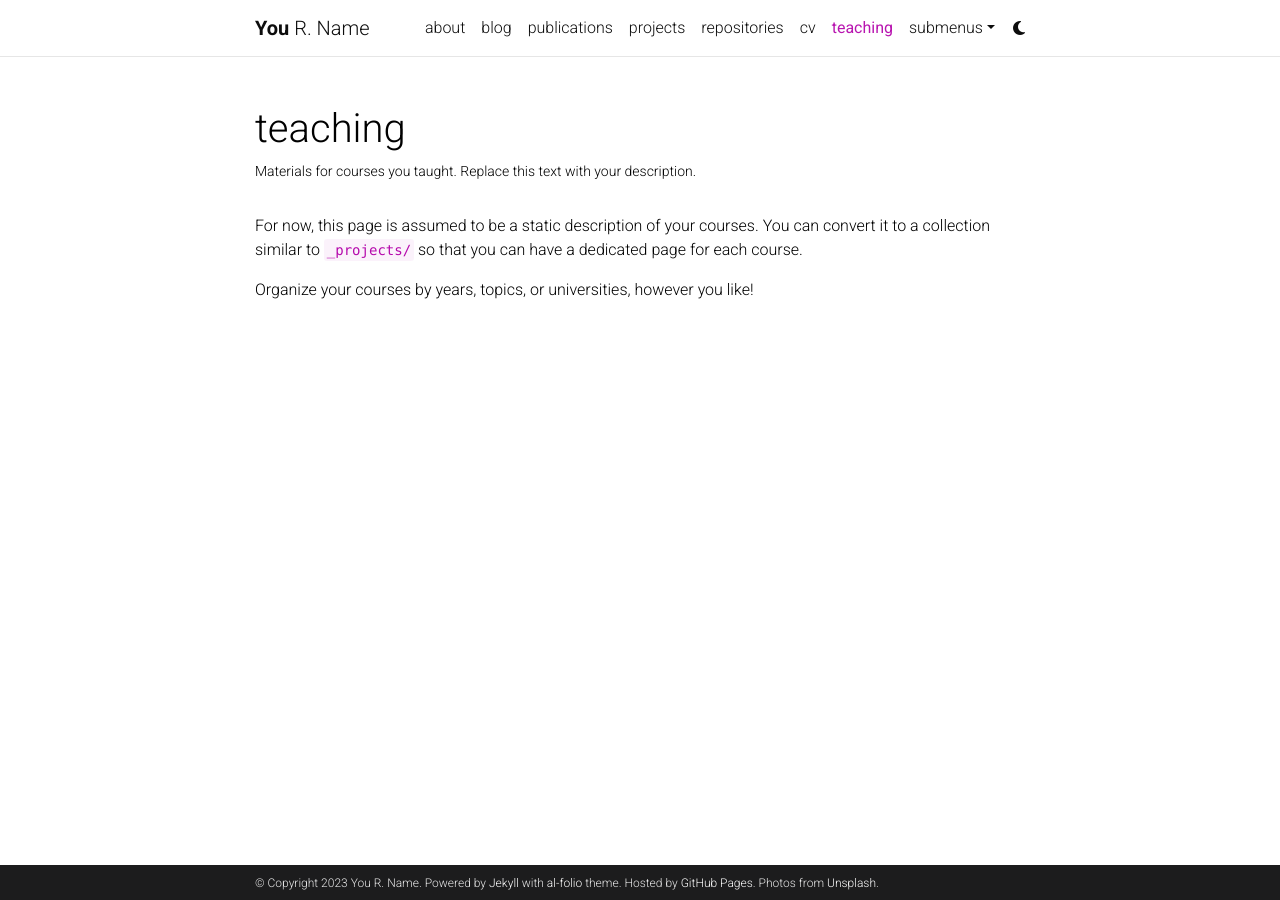
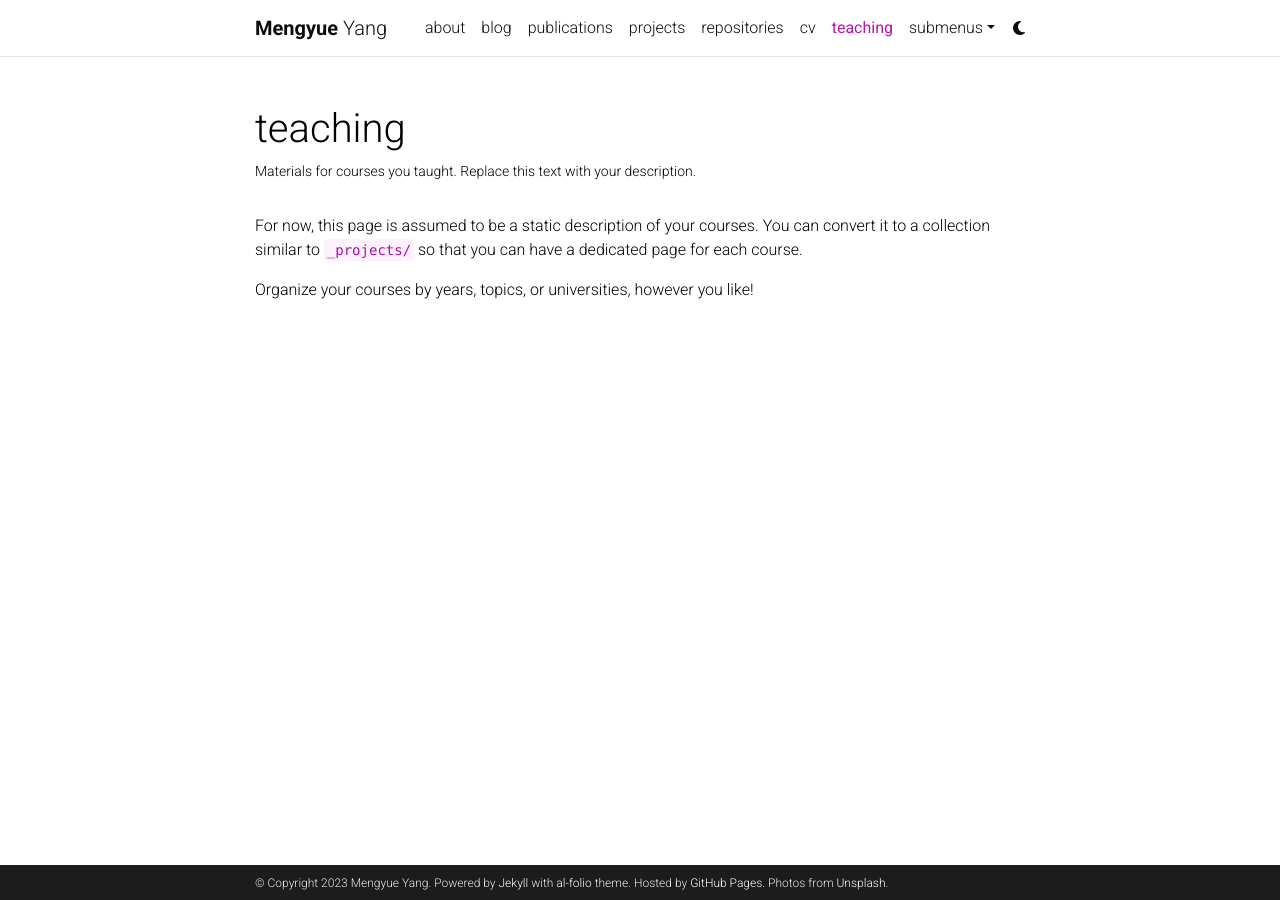
Before and after one commit to ymy4323460/ymy4323460.github.io, a Jekyll site: the page built from _pages/teaching.md, in a window 1280 px wide. Built offline with Jekyll 4.4.1, drawn with Linux system fonts in a browser that asks for light colours; comment, search, counter and statistics services are not loaded; a style sheet for code colours, icons or effects is not loaded.

Commit message:
Update _config.yml

```diff
--- a/_config.yml
+++ b/_config.yml
@@ -3,10 +3,10 @@
 # -----------------------------------------------------------------------------
 
 title: blank # the website title (if blank, full name will be used instead)
-first_name: You
-middle_name: R.
-last_name: Name
-email: you@example.com
+first_name: Mengyue
+middle_name:
+last_name: Yang
+email: mengyue.yang.20@ucl.ac.uk
 description: > # the ">" symbol means to ignore newlines until "footer_text:"
   A simple, whitespace theme for academics. Based on [*folio](https://github.com/bogoli/-folio) design.
 footer_text: >
@@ -18,8 +18,8 @@
 lang: en # the language of your site (for example: en, fr, cn, ru, etc.)
 icon: ⚛️  # the emoji used as the favicon (alternatively, provide image name in /assets/img/)
 
-url: https://alshedivat.github.io # the base hostname & protocol for your site
-baseurl: /al-folio # the subpath of your site, e.g. /blog/
+url: ymy4323460.github.io # the base hostname & protocol for your site
+baseurl: # the subpath of your site, e.g. /blog/
 last_updated: false # set to true if you want to display last updated in the footer
 impressum_path:  # set to path to include impressum link in the footer, use the same path as permalink in a page, helps to conform with EU GDPR
 
@@ -71,13 +71,13 @@
 # Social integration
 # -----------------------------------------------------------------------------
 
-github_username: # your GitHub user name
+github_username: ymy4323460 # your GitHub user name
 gitlab_username: # your GitLab user name
-twitter_username: # your Twitter handle
+twitter_username: Mengyue_Yang_ # your Twitter handle
 mastodon_username: # your mastodon instance+username in the format instance.tld/@username
 linkedin_username: # your LinkedIn user name
 telegram_username: # your Telegram user name
-scholar_userid: # your Google Scholar ID
+scholar_userid: kJJkqdcAAAAJ # your Google Scholar ID
 semanticscholar_id: # your Semantic Scholar ID
 whatsapp_number: # your WhatsApp number (full phone number in international format. Omit any zeroes, brackets, or dashes when adding the phone number in international format.)
 orcid_id: # your ORCID ID
@@ -274,8 +274,8 @@
 
 scholar:
 
-  last_name: [Einstein]
-  first_name: [Albert, A.]
+  last_name: [Yang]
+  first_name: [Mengyue]
 
   style: apa
   locale: en
```
